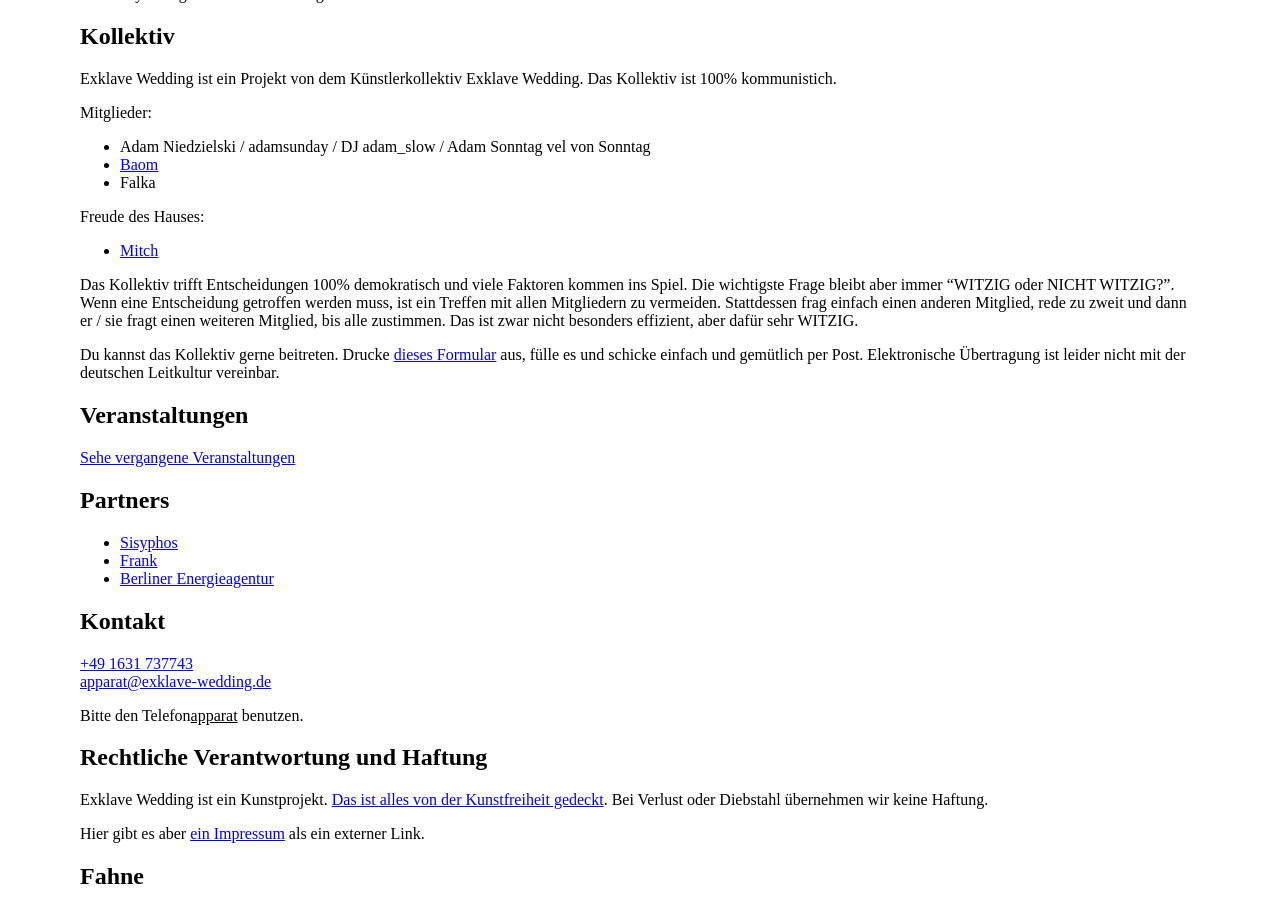
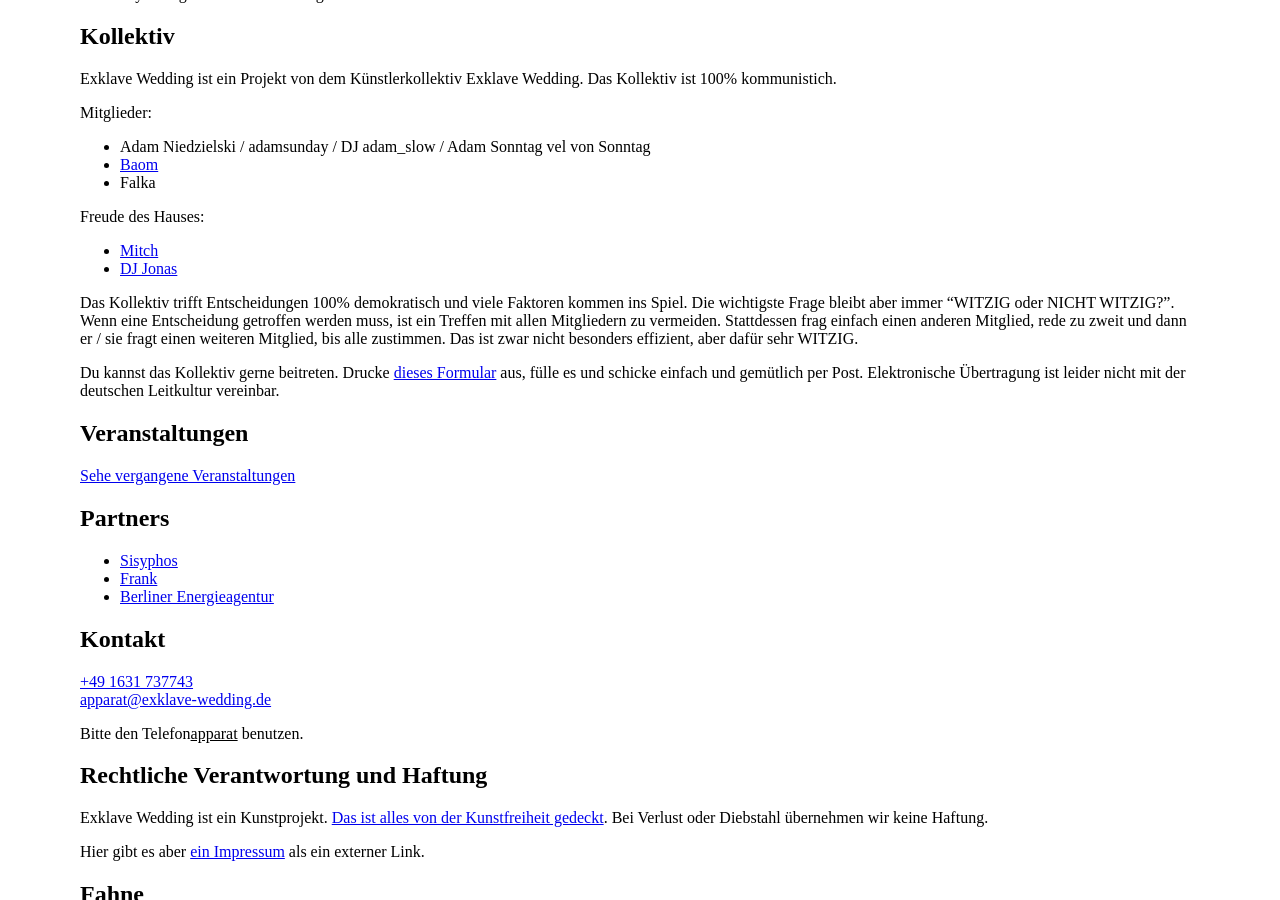
Before and after one commit to adamniedzielski/exklave-wedding, a Jekyll site: the page built from index.markdown, in a window 1280 px wide and 900 px high, scrolled down 709 px. Built offline with Jekyll 4.4.1, drawn with Linux system fonts in a browser that asks for light colours; our own code applies the rules of GitHub Pages for plain Markdown files.

Commit message:
Link to DJ Jonas

```diff
--- a/index.markdown
+++ b/index.markdown
@@ -54,6 +54,7 @@
 Freude des Hauses:
 
 - [Mitch](https://soundcloud.com/mitchjconnolly)
+- [DJ Jonas](https://soundcloud.com/dj_jonas_hh)
 
 Das Kollektiv trifft Entscheidungen 100% demokratisch und viele Faktoren kommen ins Spiel. Die
 wichtigste Frage bleibt aber immer "WITZIG oder NICHT WITZIG?". Wenn eine Entscheidung getroffen
```
